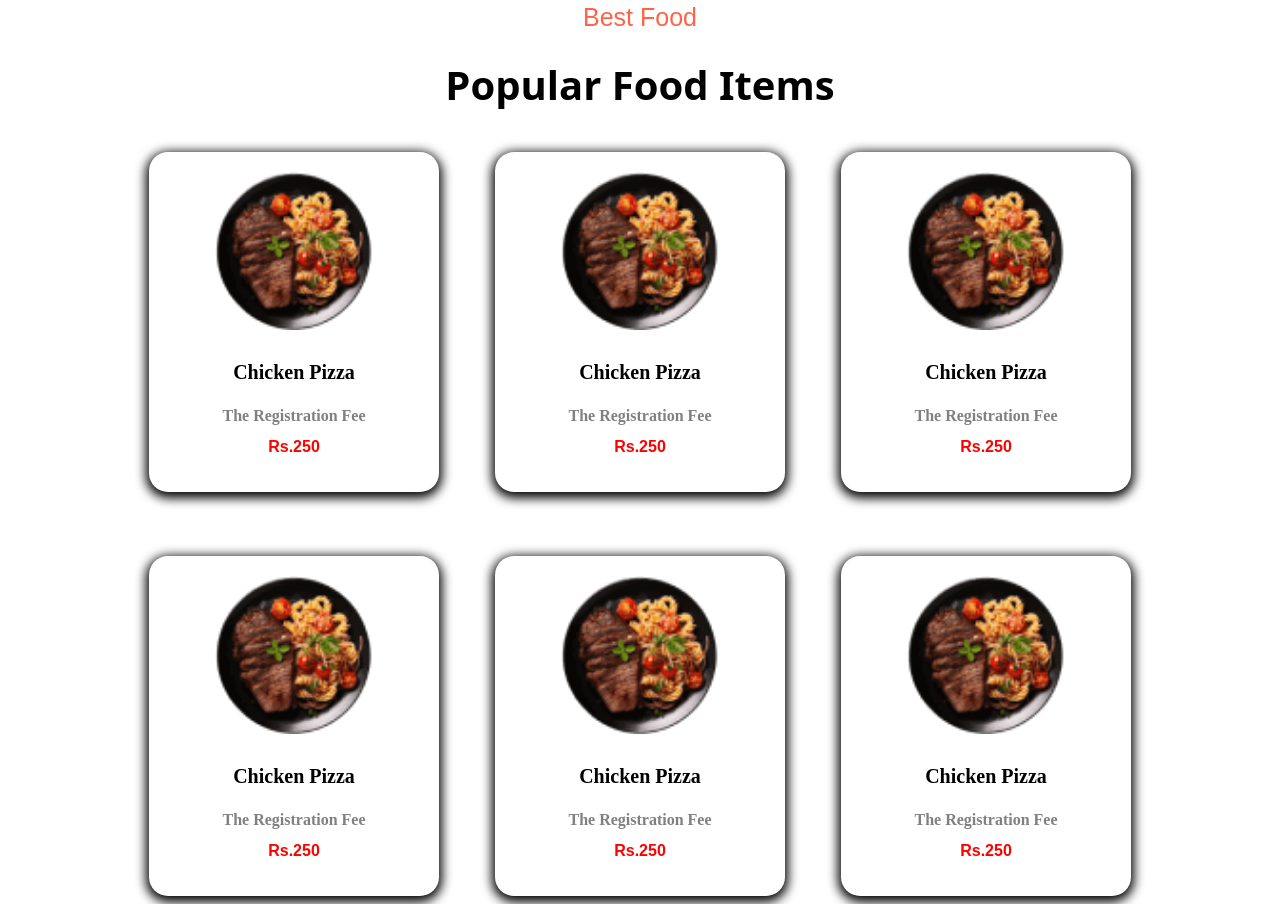
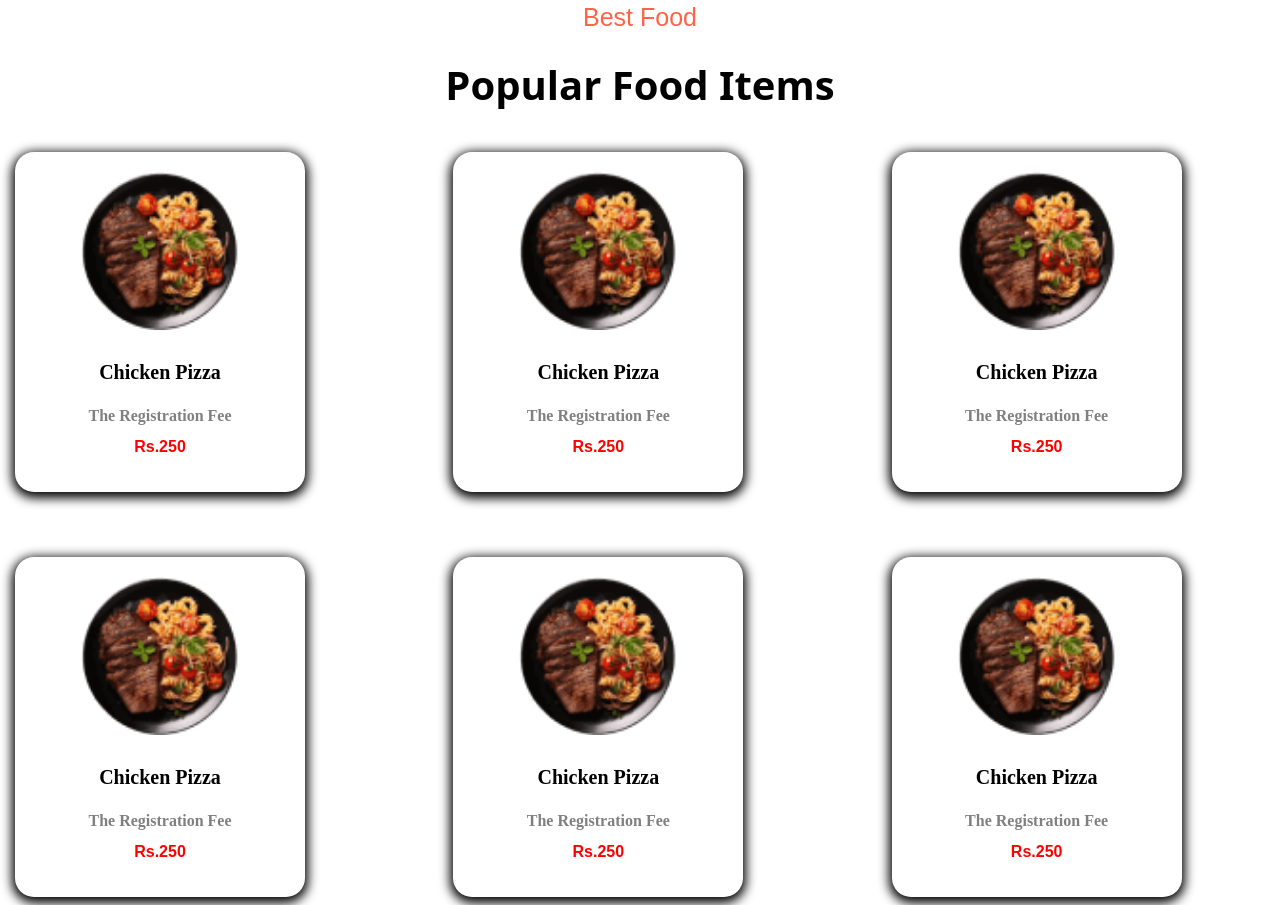
Before and after one commit to mdjihad84/FeastWorld-website, a plain HTML site: page index.html in a window 1280 px wide. Shown: the part 746-1651 px from the top of the page. Drawn offline with nearby package versions, Linux system fonts and the light colour scheme.

```diff
--- a/style.css
+++ b/style.css
@@ -85,10 +85,11 @@
 }
 /* Food section */
 .food-card {
-    display: flex;
-    flex-wrap: wrap;
-    justify-content: center;
-    gap: 64px 56px; /* first value = row-gap, second = column-gap */
+    display: grid;
+    margin: 0 auto;
+    gap: 65px;
+    max-width: 1250px;
+    grid-template-columns: 1fr 1fr 1fr;
 }
 
 .card {
```
